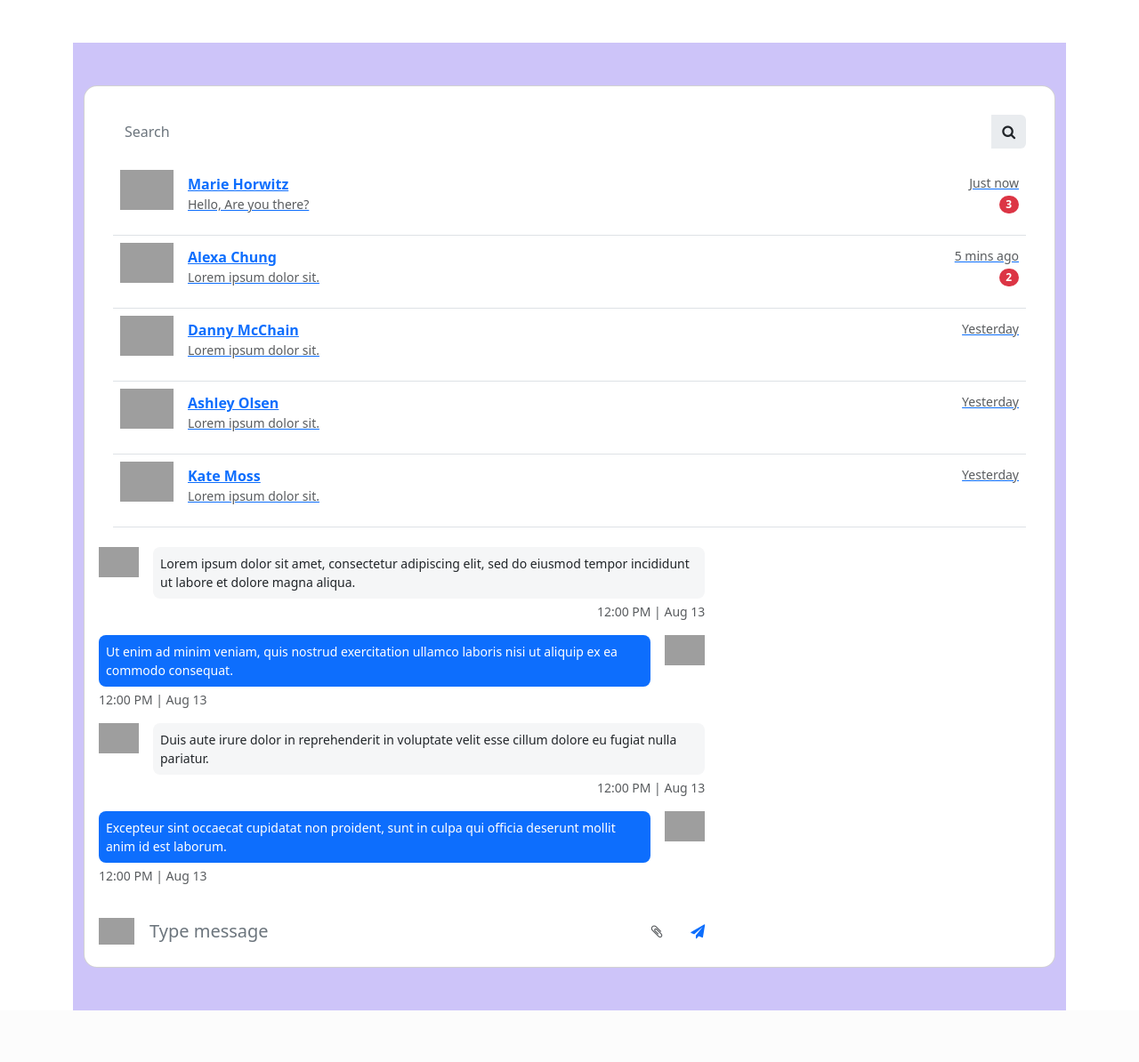
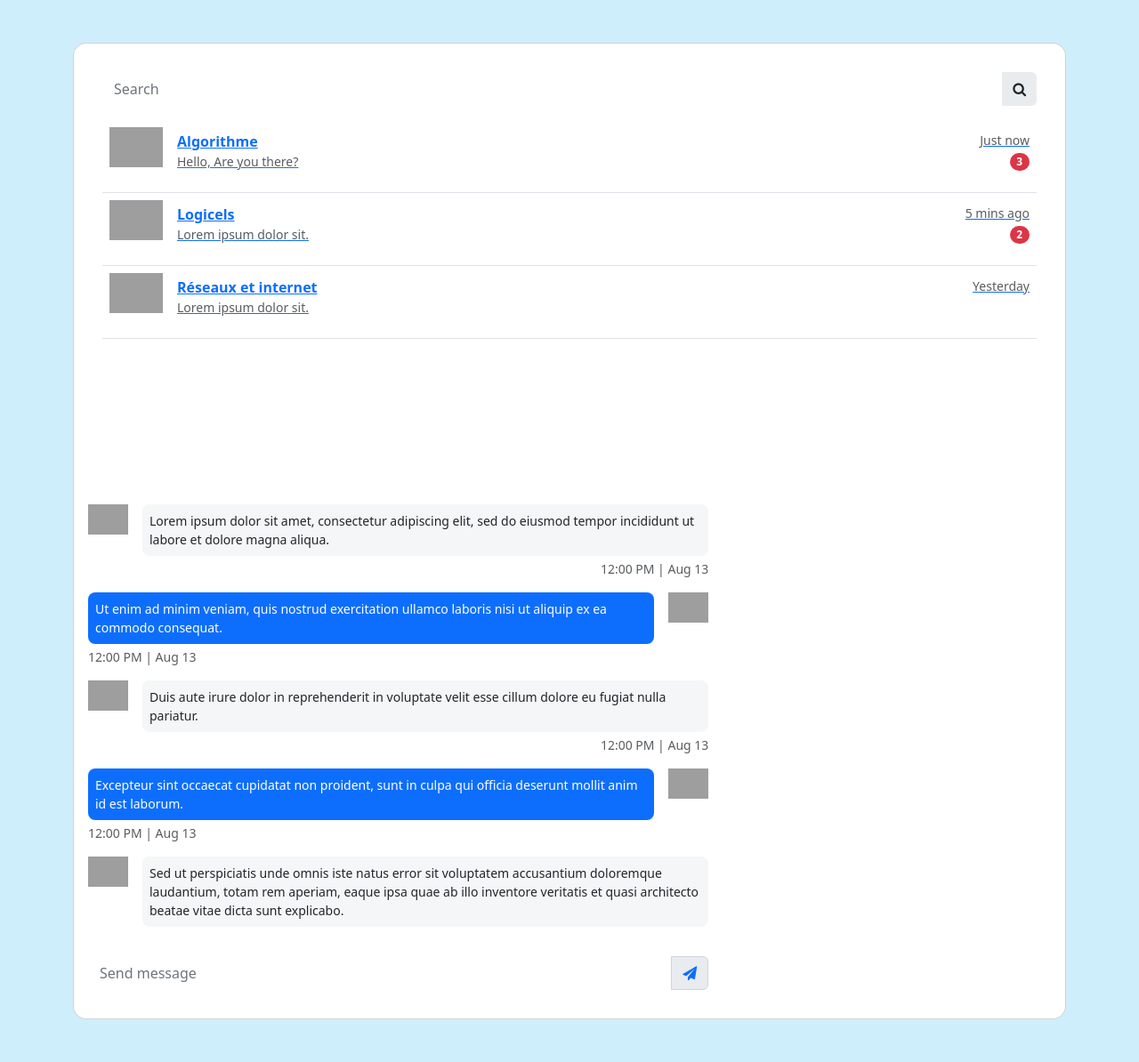
Before and after one commit to hassan-elghiat/chatBot-web, a Django app: template templates/home.html in a window 1280 px wide. Shown: the part 56-1250 px from the top of the page at 89% size. Before the commit the page ends 1192 px from the top, so only its background shows below. Run offline with Django 4.2, Linux system fonts and the light colour scheme; the template is opened without the code that fills it, so the values that code supplies are empty; some libraries are stand-ins or nearby versions; some web fonts are replaced; grey boxes are pictures that could not be loaded.

Commit message:
changing template

```diff
--- a/templates/base.html
+++ b/templates/base.html
@@ -4,6 +4,8 @@
   <head>
     <meta charset="utf-8">
     <title>{% block title %}ChatBot{% endblock %}</title>
+    <link href="https://cdn.jsdelivr.net/npm/bootstrap@5.0.2/dist/css/bootstrap.min.css" rel="stylesheet" integrity="sha384-EVSTQN3/azprG1Anm3QDgpJLIm9Nao0Yz1ztcQTwFspd3yD65VohhpuuCOmLASjC" crossorigin="anonymous">
+    <script src="https://cdn.jsdelivr.net/npm/bootstrap@5.0.2/dist/js/bootstrap.bundle.min.js" integrity="sha384-MrcW6ZMFYlzcLA8Nl+NtUVF0sA7MsXsP1UyJoMp4YLEuNSfAP+JcXn/tWtIaxVXM" crossorigin="anonymous"></script>
     <link href="https://fonts.googleapis.com/css?family=Peralta" rel="stylesheet">
     <link rel="stylesheet" href="{% static 'css/bootstrap.min.css' %}">
     <link rel="stylesheet" href="{% static 'css/bootstrap.css.map' %}">
@@ -12,7 +14,7 @@
 
     {% block stylesheets %} {% endblock %}
   </head>
-  <body>
+  <body style="background-color: #CFEEFC;">
     {% block body %}
       <div class="wrapper">
         <nav class="navbar navbar-expand-sm navbar-dark bg-dark">
@@ -42,20 +44,13 @@
             </div>
           </div>
         </nav>
-        <div class="container">
-          <ol class="breadcrumb my-4">
-            {% block breadcrumb %}
-            {% endblock %}
-          </ol>
+
+
           {% block content %}
           {% endblock %}
-        </div>
-        <div class="push"></div>
+
       </div>
-      <footer>
-        <div class="container">
-        </div>
-      </footer>
+
     {% endblock body %}
     <script src="{% static 'js/jquery-3.6.0.min.js' %}"></script>
     <script src="{% static 'js/popper.min.js' %}"></script>
--- a/templates/home.html
+++ b/templates/home.html
@@ -5,7 +5,7 @@
     <link rel="stylesheet" href="https://cdnjs.cloudflare.com/ajax/libs/font-awesome/4.7.0/css/font-awesome.min.css">
 {% endblock %}
 {% block content %}
-<section style="background-color: #CDC4F9;">
+<section style="background-color: #CFEEFC;">
     <div class="container py-5">
 
       <div class="row">
@@ -27,6 +27,8 @@
                       </span>
                     </div>
 
+
+
                     <div data-mdb-perfect-scrollbar="true" style="position: relative; height: 400px">
                       <ul class="list-unstyled mb-0">
                         <li class="p-2 border-bottom">
@@ -39,7 +41,7 @@
                                 <span class="badge bg-success badge-dot"></span>
                               </div>
                               <div class="pt-1">
-                                <p class="fw-bold mb-0">Marie Horwitz</p>
+                                <p class="fw-bold mb-0">Algorithme</p>
                                 <p class="small text-muted">Hello, Are you there?</p>
                               </div>
                             </div>
@@ -59,7 +61,7 @@
                                 <span class="badge bg-warning badge-dot"></span>
                               </div>
                               <div class="pt-1">
-                                <p class="fw-bold mb-0">Alexa Chung</p>
+                                <p class="fw-bold mb-0">Logicels</p>
                                 <p class="small text-muted">Lorem ipsum dolor sit.</p>
                               </div>
                             </div>
@@ -79,7 +81,7 @@
                                 <span class="badge bg-success badge-dot"></span>
                               </div>
                               <div class="pt-1">
-                                <p class="fw-bold mb-0">Danny McChain</p>
+                                <p class="fw-bold mb-0">Réseaux et internet</p>
                                 <p class="small text-muted">Lorem ipsum dolor sit.</p>
                               </div>
                             </div>
@@ -88,63 +90,9 @@
                             </div>
                           </a>
                         </li>
-                        <li class="p-2 border-bottom">
-                          <a href="#!" class="d-flex justify-content-between">
-                            <div class="d-flex flex-row">
-                              <div>
-                                <img
-                                  src="https://mdbcdn.b-cdn.net/img/Photos/new-templates/bootstrap-chat/ava4-bg.webp"
-                                  alt="avatar" class="d-flex align-self-center me-3" width="60">
-                                <span class="badge bg-danger badge-dot"></span>
-                              </div>
-                              <div class="pt-1">
-                                <p class="fw-bold mb-0">Ashley Olsen</p>
-                                <p class="small text-muted">Lorem ipsum dolor sit.</p>
-                              </div>
-                            </div>
-                            <div class="pt-1">
-                              <p class="small text-muted mb-1">Yesterday</p>
-                            </div>
-                          </a>
-                        </li>
-                        <li class="p-2 border-bottom">
-                          <a href="#!" class="d-flex justify-content-between">
-                            <div class="d-flex flex-row">
-                              <div>
-                                <img
-                                  src="https://mdbcdn.b-cdn.net/img/Photos/new-templates/bootstrap-chat/ava5-bg.webp"
-                                  alt="avatar" class="d-flex align-self-center me-3" width="60">
-                                <span class="badge bg-warning badge-dot"></span>
-                              </div>
-                              <div class="pt-1">
-                                <p class="fw-bold mb-0">Kate Moss</p>
-                                <p class="small text-muted">Lorem ipsum dolor sit.</p>
-                              </div>
-                            </div>
-                            <div class="pt-1">
-                              <p class="small text-muted mb-1">Yesterday</p>
-                            </div>
-                          </a>
-                        </li>
-                        <li class="p-2">
-                          <a href="#!" class="d-flex justify-content-between">
-                            <div class="d-flex flex-row">
-                              <div>
-                                <img
-                                  src="https://mdbcdn.b-cdn.net/img/Photos/new-templates/bootstrap-chat/ava6-bg.webp"
-                                  alt="avatar" class="d-flex align-self-center me-3" width="60">
-                                <span class="badge bg-success badge-dot"></span>
-                              </div>
-                              <div class="pt-1">
-                                <p class="fw-bold mb-0">Ben Smith</p>
-                                <p class="small text-muted">Lorem ipsum dolor sit.</p>
-                              </div>
-                            </div>
-                            <div class="pt-1">
-                              <p class="small text-muted mb-1">Yesterday</p>
-                            </div>
-                          </a>
-                        </li>
+
+
+
                       </ul>
                     </div>
 
@@ -155,7 +103,7 @@
                 <div class="col-md-6 col-lg-7 col-xl-8">
 
                   <div class="pt-3 pe-3" data-mdb-perfect-scrollbar="true"
-                    style="position: relative; height: 400px; overflow: scroll ;max-height: 700px; width: 100%;">
+                    style="position: relative; height: 500px; overflow: scroll ;max-height: 950px; width: 100%;">
 
                     <div class="d-flex flex-row justify-content-start">
                       <img src="https://mdbcdn.b-cdn.net/img/Photos/new-templates/bootstrap-chat/ava6-bg.webp"
@@ -260,14 +208,13 @@
 
                   </div>
 
-                  <div class="text-muted d-flex justify-content-start align-items-center pe-3 pt-3 mt-2">
-                    <img src="https://mdbcdn.b-cdn.net/img/Photos/new-templates/bootstrap-chat/ava6-bg.webp"
-                      alt="avatar 3" style="width: 40px; height: 100%;">
-                    <input type="text" class="form-control form-control-lg" id="exampleFormControlInput2"
-                      placeholder="Type message">
-                    <a class="ms-1 text-muted" href="#!"><i class="fa fa-paperclip"></i></a>
-                    <a class="ms-3 text-muted" href="#!"><i class="fa fa-smile"></i></a>
-                    <a class="ms-3" href="#!"><i class="fa fa-paper-plane"></i></a>
+
+
+                  <div class="input-group mb-3 pe-3 pt-3 mt-2">
+                    <input type="text" class="form-control" placeholder="Send message" aria-label="Recipient's username" aria-describedby="basic-addon2">
+                    <span class="input-group-text" id="basic-addon2">
+                      <a class="" href="#!"><i class="fa fa-paper-plane"></i></a>
+                    </span>
                   </div>
 
                 </div>
```
